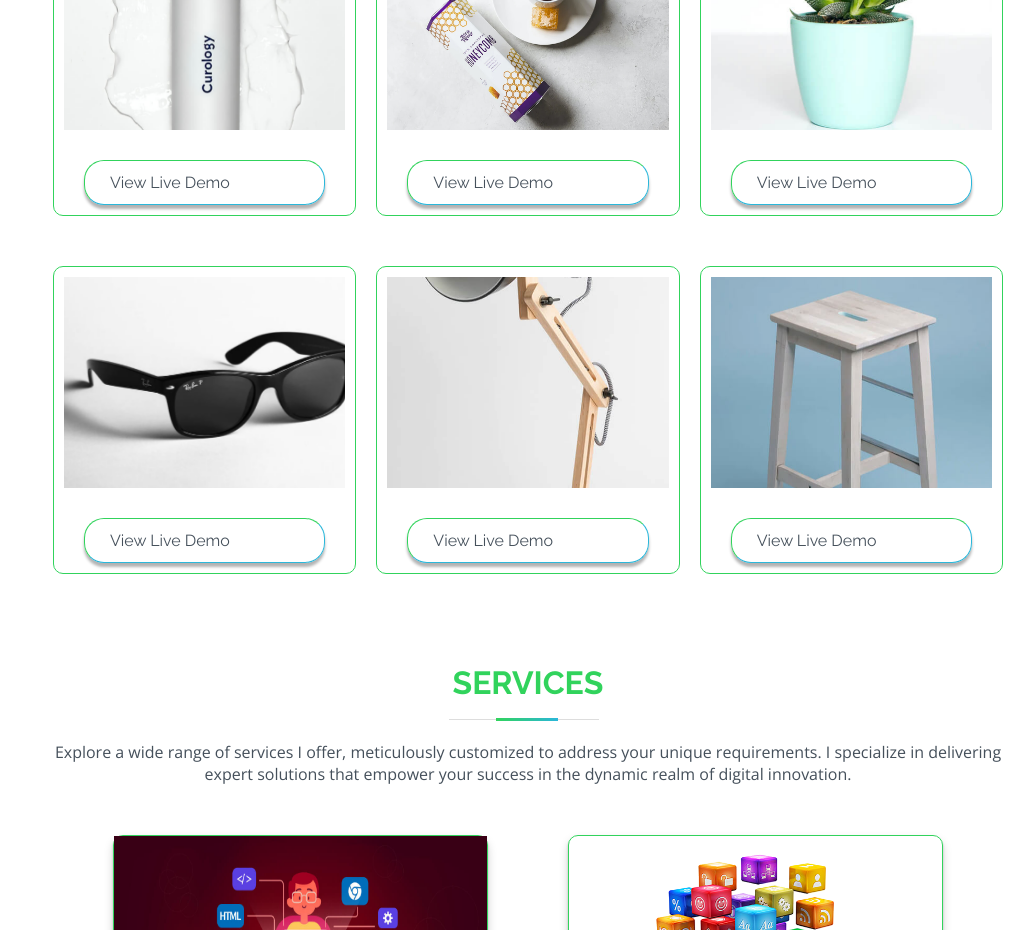
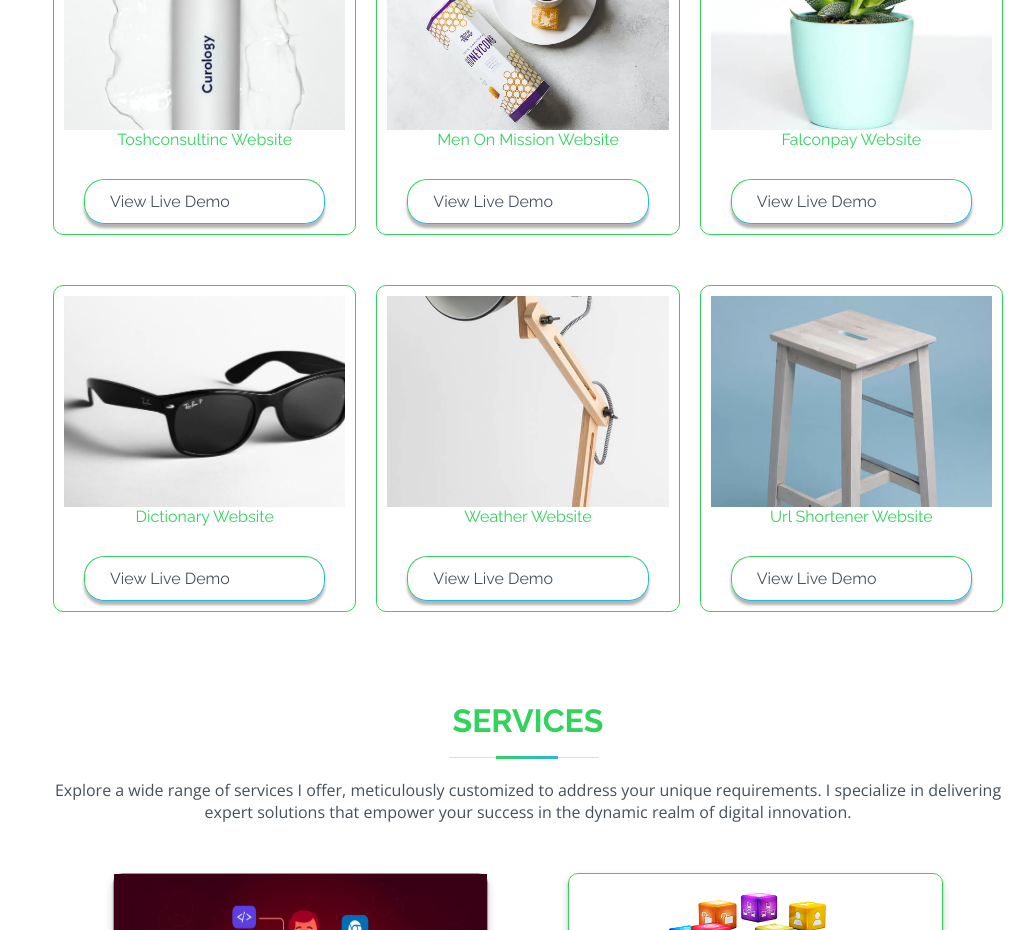
Before and after one commit to olayinka06-dev/official-portfolio-dev, a React (Create React App) app: page / in a window 1280 px wide. Shown: the part 3480-4410 px from the top of the page, without its empty margins (267-1280 px from the left). Built offline with nearby package versions, Linux system fonts and the light colour scheme.

Commit message:
making some changes

```diff
--- a/src/components/Contact Page/Contact.jsx
+++ b/src/components/Contact Page/Contact.jsx
@@ -238,15 +238,12 @@ input, textarea{
   height: 5vh;
 }
 .loading {
-  content: "";
-  display: inline-block;
   background: #fff;
   text-align: center;
   padding: 15px;
   border-radius: 50%;
   width: 20px;
   height: 20px;
-  margin: 0 10px -6px 0;
   border: 3px solid #18d26e;
   border-top-color: #eee;
   -webkit-animation: animate-loading 1s linear infinite;
--- a/src/components/Portfolio Page/Portfolio.jsx
+++ b/src/components/Portfolio Page/Portfolio.jsx
@@ -10,42 +10,48 @@ const images = [
     alt: 'Screenshot of App 1',
     category: 'App',
     title: 'App 1',
-    link: 'https://olayinka-dev-portfolio.netlify.app'
+    link: 'https://olayinka-dev-portfolio.netlify.app',
+    name: "Toshconsultinc Website",
   },
   {
     src: './img/portfolio/portfolio-2.jpg',
     alt: 'Screenshot of Website 1',
     category: 'Website',
     title: 'Website 1',
-    link: 'https://olayinka-dev-portfolio.netlify.app'
+    link: 'https://olayinka-dev-portfolio.netlify.app',
+    name: "Men On Mission Website",
   },
   {
     src: './img/portfolio/portfolio-3.jpg',
     alt: 'Screenshot of Blog 1',
     category: 'Blog',
     title: 'Blog 1',
-    link: 'https://olayinka-dev-portfolio.netlify.app'
+    link: 'https://olayinka-dev-portfolio.netlify.app',
+    name: "Falconpay Website",
   },
   {
     src: './img/portfolio/portfolio-4.jpg',
     alt: 'Screenshot of App 2',
     category: 'App',
     title: 'App 2',
-    link: 'https://olayinka-dev-portfolio.netlify.app'
+    link: 'https://olayinka-dev-portfolio.netlify.app',
+    name: "Dictionary Website",
   },
   {
     src: './img/portfolio/portfolio-5.jpg',
     alt: 'Screenshot of Website 2',
     category: 'Website',
     title: 'Website 2',
-    link: 'https://olayinka-dev-portfolio.netlify.app'
+    link: 'https://olayinka-dev-portfolio.netlify.app',
+    name: "Weather Website",
   },
   {
     src: './img/portfolio/portfolio-6.jpg',
     alt: 'Screenshot of Blog 2',
     category: 'Blog',
     tile: 'Blog 2',
-    link: 'https://olayinka-dev-portfolio.netlify.app'
+    link: 'https://olayinka-dev-portfolio.netlify.app',
+    name: "Url Shortener Website",
   }
 ];
 
@@ -88,6 +94,9 @@ const GroupPortfolio = () => {
                       </div>
                     </div>
                   </div>
+                  <div style={{width: "100%", textAlign: "center"}}>
+                    <span>{image.name}</span>
+                  </div>
                   <div className="btn-group">
                     <a href={image.link} className='hire'>View Live Demo</a>
                   </div>
@@ -108,6 +117,9 @@ const Wrapper = styled.section`
   padding-top: 40px;
   padding-right: 10px;
   padding-bottom: 20px;
+}
+span{
+  color: var(--herocolor);
 }
 .top{
   width: 100%;
@@ -313,6 +325,11 @@ const Wrapper = styled.section`
       grid-template-columns: repeat(2, 1fr);
     }
 }
+@media screen and (max-width: 768px) {
+  .portfolio .portfolio-container {
+      grid-template-columns: repeat(1, 1fr);
+    }
+}
 
 `
 
```
